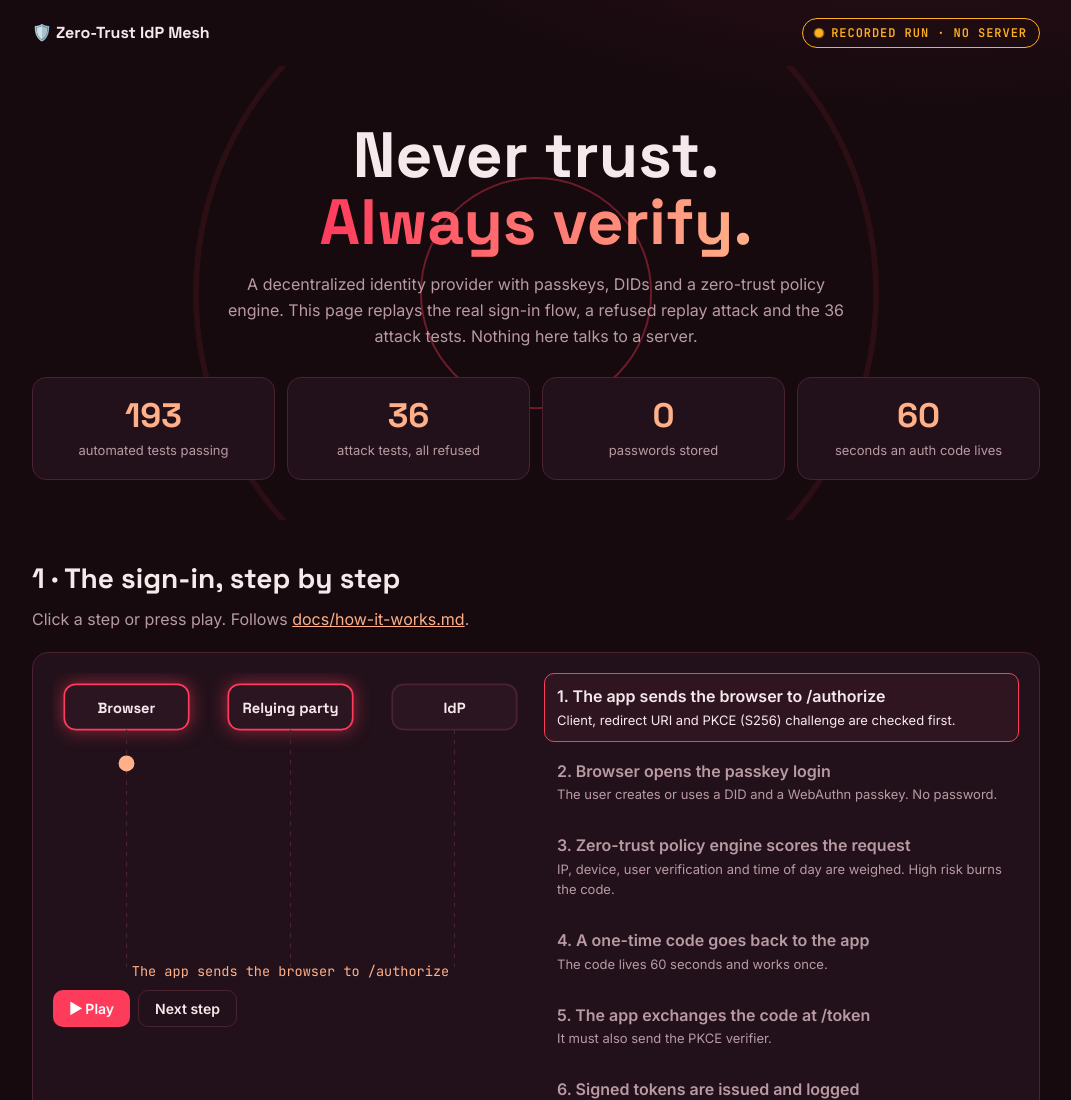
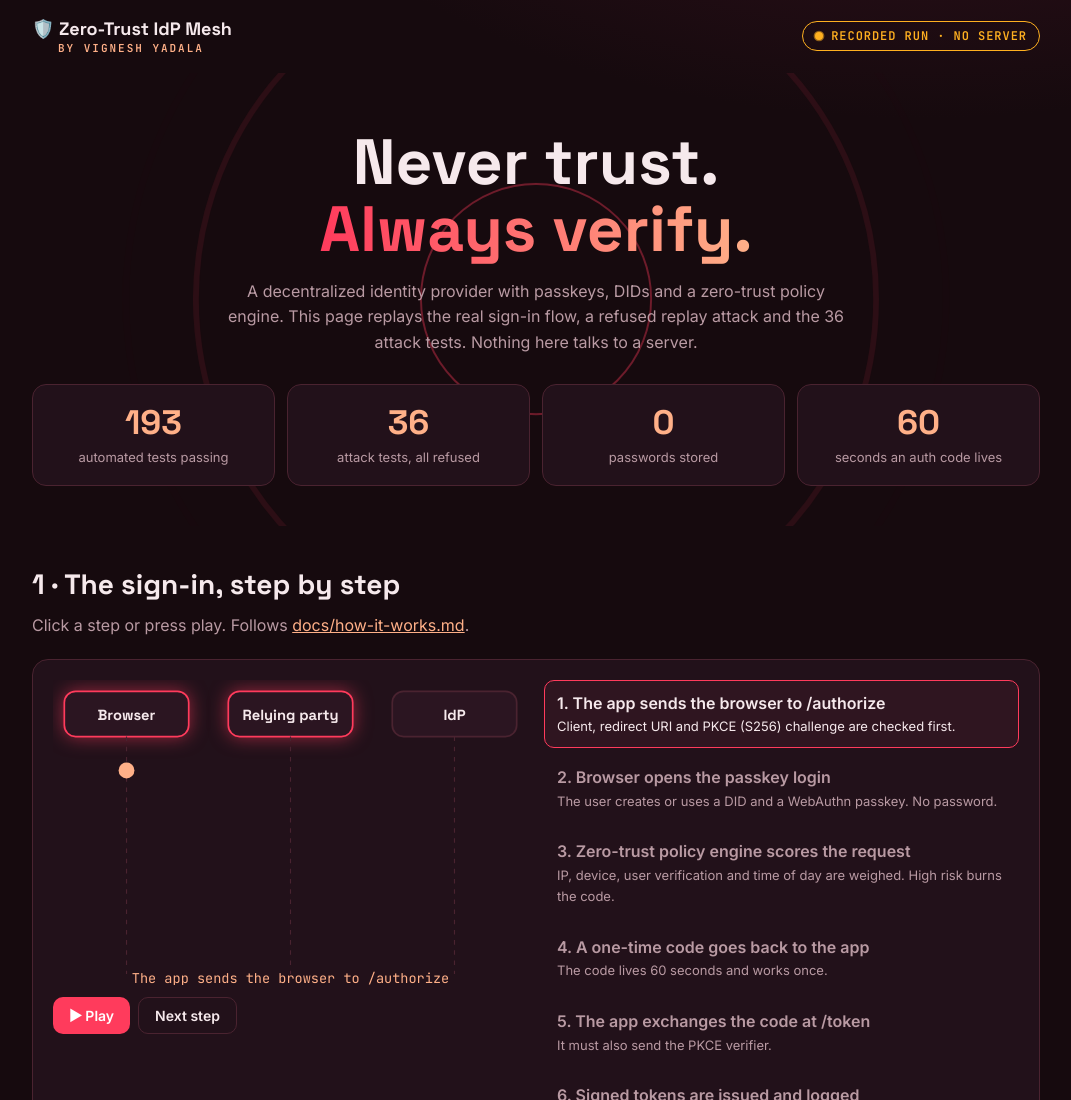
Before and after one commit to Vigneshyadala/zero-trust-idp-mesh, a plain HTML site: page docs/index.html in a window 1280 px wide. Shown: the top 1100 px of the page, without its empty margins (104-1175 px from the left). Drawn offline with Linux system fonts and the light colour scheme.

Commit message:
docs: add developer byline to the demo page

```diff
--- a/docs/index.html
+++ b/docs/index.html
@@ -13,6 +13,7 @@ body{margin:0;background:radial-gradient(1200px 700px at 80% -10%,#3a1220 0,tran
 h1,h2,h3{font-family:"Space Grotesk",sans-serif;margin:0}
 a{color:var(--rose)}
 .top{display:flex;justify-content:space-between;align-items:center;padding:18px 0;gap:12px;flex-wrap:wrap}
+.brand{display:flex;flex-direction:column;line-height:1.25}.brand b{font-family:'Space Grotesk',sans-serif;font-size:18px}.by{font:600 11px 'JetBrains Mono',monospace;letter-spacing:.18em;color:var(--rose);text-decoration:none;margin-left:26px}.by:hover{color:var(--crimson)}
 .badge{font:600 12px "JetBrains Mono",monospace;letter-spacing:.08em;padding:6px 12px;border:1px solid var(--amber);color:var(--amber);border-radius:99px;display:inline-flex;gap:8px;align-items:center}
 .badge i{width:8px;height:8px;border-radius:50%;background:var(--amber);animation:pulse 1.6s infinite}
 @keyframes pulse{0%{box-shadow:0 0 0 0 #ffb02099}100%{box-shadow:0 0 0 10px #ffb02000}}
@@ -67,7 +68,7 @@ footer{padding:36px 0 60px;color:var(--mute);font-size:13px}
 @media(prefers-reduced-motion:reduce){*{animation:none!important;transition:none!important}}
 </style></head><body>
 <div class="wrap">
-<div class="top"><b style="font-family:'Space Grotesk'">🛡️ Zero-Trust IdP Mesh</b><span class="badge"><i></i>RECORDED RUN · NO SERVER</span></div>
+<div class="top"><div class="brand"><b>🛡️ Zero-Trust IdP Mesh</b><a href="https://vigneshyadala.github.io/portfolio/" class="by">BY VIGNESH YADALA</a></div><span class="badge"><i></i>RECORDED RUN · NO SERVER</span></div>
 <header class="hero"><div class="rings"><span></span><span></span><span></span></div>
 <h1>Never trust.<br><b>Always verify.</b></h1>
 <p>A decentralized identity provider with passkeys, DIDs and a zero-trust policy engine. This page replays the real sign-in flow, a refused replay attack and the 36 attack tests. Nothing here talks to a server.</p>
```
